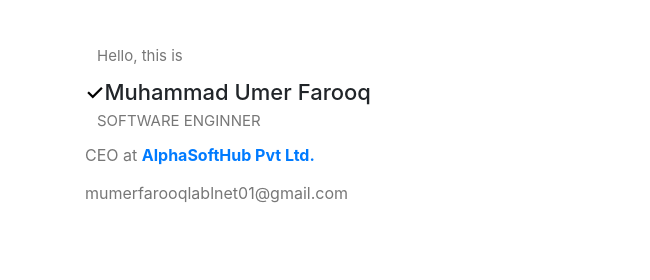
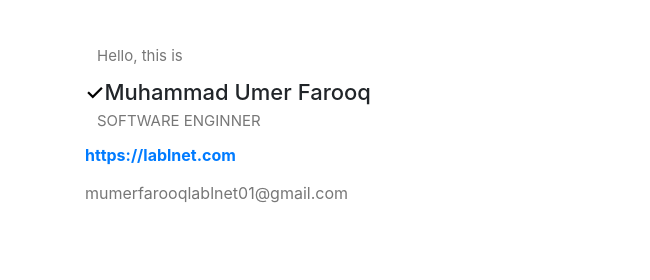
Before and after one commit to lablnet/resume.lablnet.com, a plain HTML site: page index.html in a window 1280 px wide. Shown: the top 280 px of the page, 0-650 px from the left. Drawn offline with nearby package versions, Linux system fonts and the light colour scheme; grey boxes are pictures that could not be loaded.

Commit message:
Deploying to gh-pages from  @ d03e7b25a67db42a32f4c0632d2dfdbb080bae16 🚀

```diff
--- a/index.html
+++ b/index.html
@@ -28,7 +28,7 @@
       <p class="small-header text">Hello, this is</p>
       <h1 class="h1">Muhammad Umer Farooq</h1>
       <p class="small-header text text-uppercase">Software Enginner</p>
-      <p>CEO at <a href='https://alphasofthub.com'><b>AlphaSoftHub Pvt Ltd.</b></a></p>
+      <p><a href='https://lablnet.com'><b>https://lablnet.com</b></a></p>
       <p>
         mumerfarooqlablnet01@gmail.com <br />
       </p>
```
